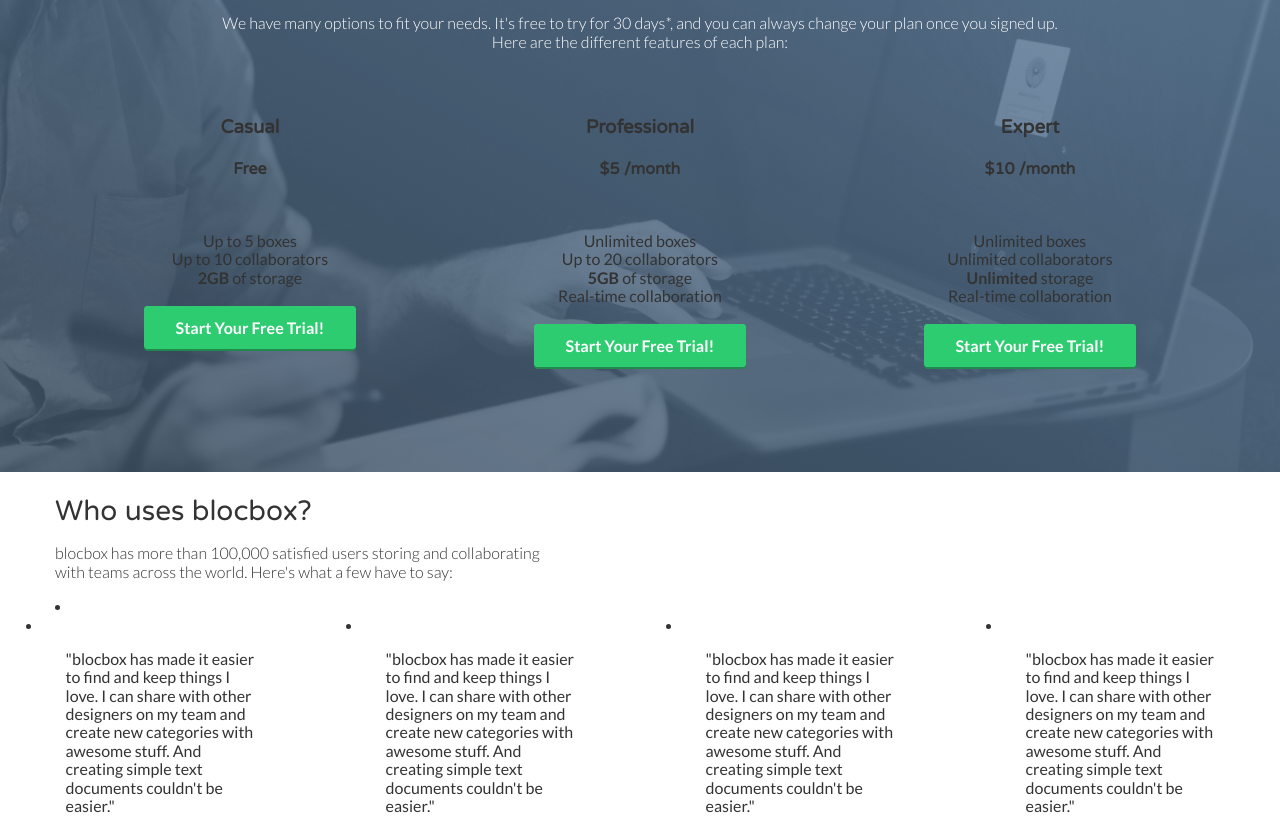
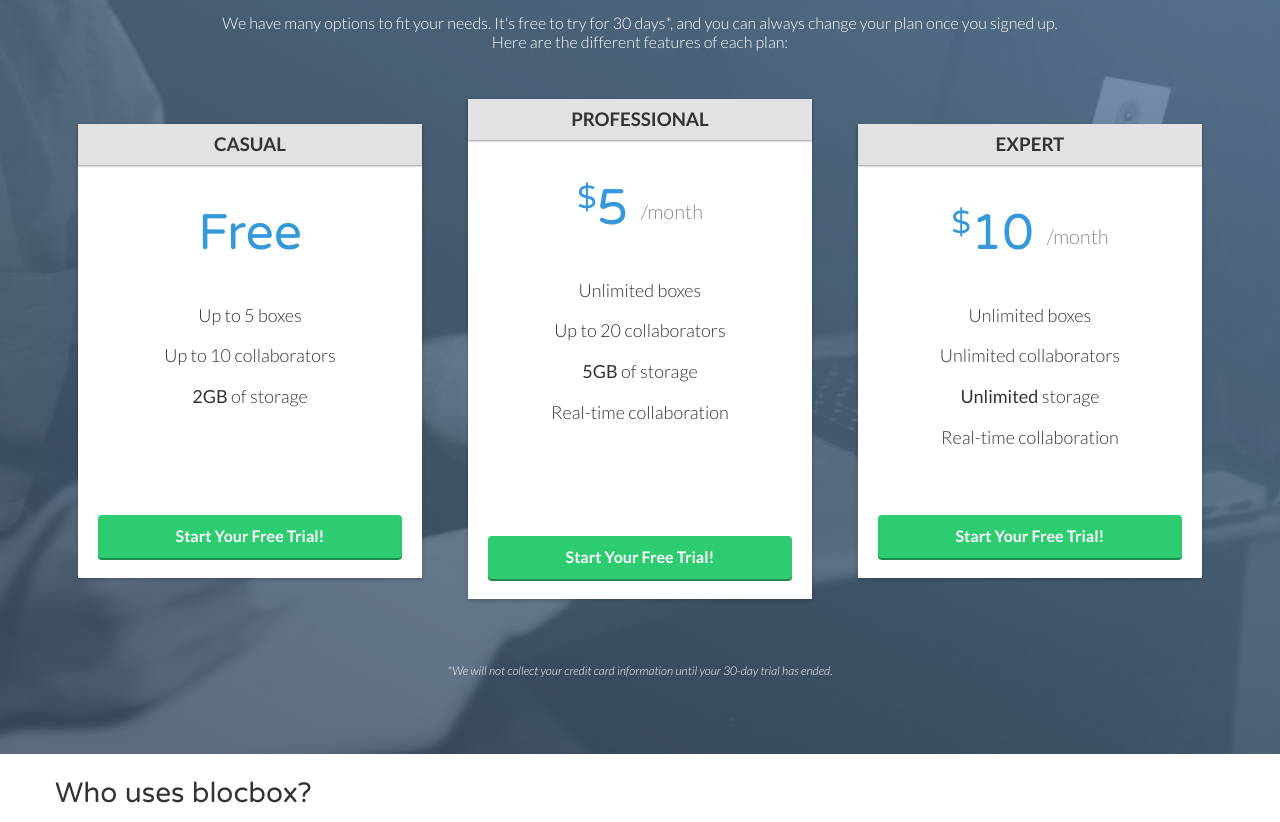
Before and after one commit to rebeccalasky/Blocbox, a plain HTML site: page index.html in a window 1280 px wide. Shown: the part 1287-2109 px from the top of the page. Drawn offline with nearby package versions, Linux system fonts and the light colour scheme.

Commit message:
adding pricing styles

```diff
--- a/css/style.css
+++ b/css/style.css
@@ -213,3 +213,64 @@
 .pricing ul li {
   list-style-type: none;
 }
+
+.box {
+  padding:0 15px 15px;
+  background: #FFFFFF;
+  box-shadow: 0px 2px 4px 0px rgba(0,0,0,0.20);
+  min-height: 439px;
+  position: relative;
+  margin-top: 25px;
+}
+.box.middle {
+  min-height: 485px;
+  margin-top:0px;
+}
+.box h3 {
+  font-family: "Lato", Helvetica, Arial, sans-serif;
+  font-weight: 600;
+  text-transform: uppercase;
+  background: #E2E2E2;
+  box-shadow: 0px 1px 2px 0px rgba(0,0,0,0.40);
+  left:0;
+  right:0;
+  top:0;
+  text-align: center;
+  margin:0 -15px 40px;
+  padding:10px 0;
+}
+
+.box h4 {
+  font-size:50px;
+  font-weight: normal;
+  margin:40px 0 10px;
+  color:#3498DB;
+}
+.box h4 span {
+  font-size:32px;
+  vertical-align: top;
+}
+.box h4 span.month {
+  font-family: "Lato", Helvetica, Arial, sans-serif;
+  font-weight: 100;
+  color:#888888;
+  font-size:20px;
+  vertical-align: middle;
+}
+.box ul li {
+  font-size:18px;
+  margin-bottom:20px;
+  font-weight: 100;
+}
+.box .btn {
+   position:absolute;
+   bottom:20px;
+   left:20px;
+   right:20px;
+ }
+ .small {
+   font-size: 12px;
+   color: #FEFEFE;
+   line-height: 15px;
+   font-style:italic;
+ }
--- a/index.html
+++ b/index.html
@@ -122,8 +122,12 @@
 
 
 
+  </ul>
 
-  </ul>
+  <div class="container">
+    <p class="small">*We will not collect your credit card information until your 30-day trial has ended.</p>
+  </div>
+
 </section>
 
 <!-- Testimonials -->
```
